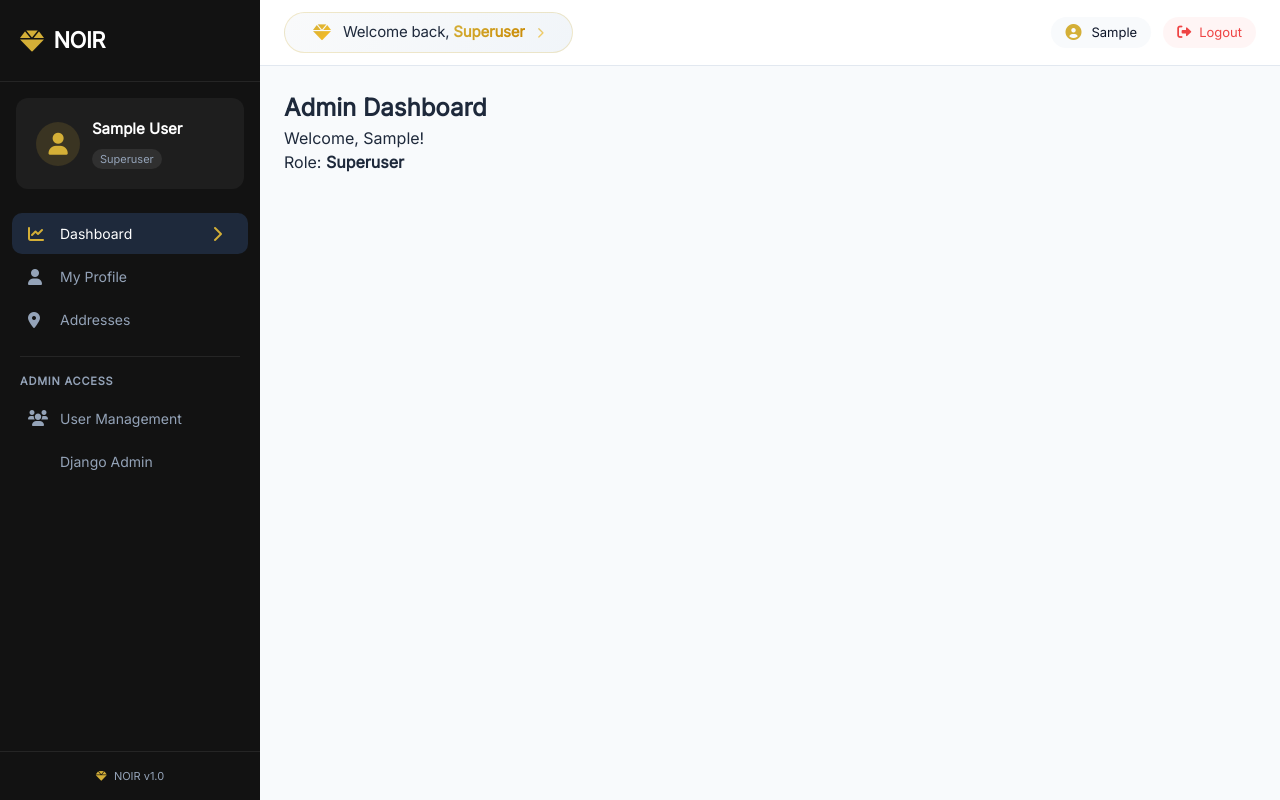
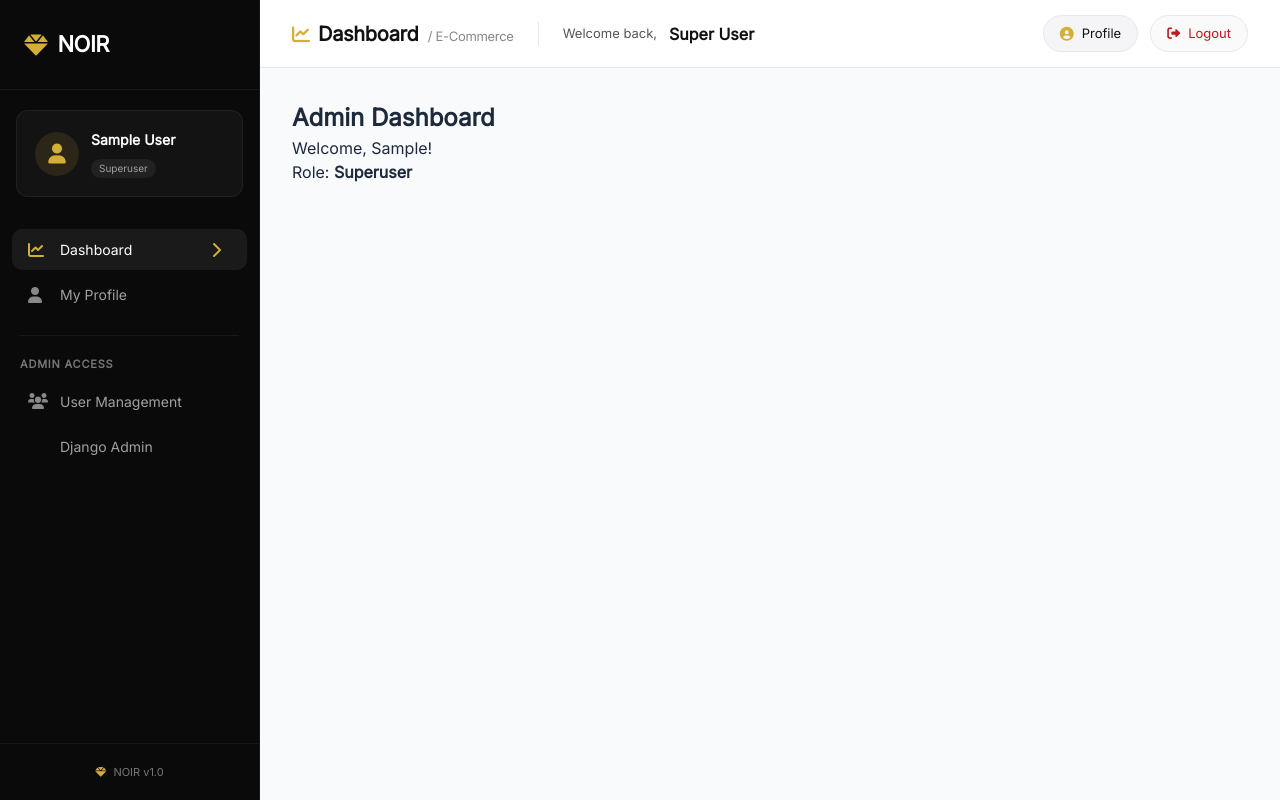
Before and after one commit to vinaykalwala/Ecommerce, a Django app: page /accounts/dashboard/ in a window 1280 px wide. Run offline with Django 5.2, Linux system fonts and the light colour scheme; the visitor is signed in with stand-in values (Sample User, id 1); data comes from the database, SQL or seed files in the repository.

Commit message:
Them updated

```diff
--- a/templates/sidebar.html
+++ b/templates/sidebar.html
@@ -21,22 +21,21 @@
             overflow-x: hidden;
         }
 
-        /* Professional Dark Theme - Minimal Yellow */
+        /* Professional Dark Theme - Black, White & Gold only */
         :root {
             --bg-primary: #ffffff;
             --bg-secondary: #f8fafc;
-            --bg-sidebar:  #121212;
-            --bg-sidebar-hover: #1e293b;
-            --text-primary: #0f172a;
-            --text-secondary: #475569;
-            --text-sidebar: #94a3b8;
-            --text-sidebar-hover: #f1f5f9;
-            --border-light: #e2e8f0;
-            --accent-blue: #3b82f6;
+            --bg-sidebar: #0a0a0a;
+            --bg-sidebar-hover: #1a1a1a;
+            --text-primary: #111111;
+            --text-secondary: #555555;
+            --text-sidebar: #a0a0a0;
+            --text-sidebar-hover: #ffffff;
+            --border-light: #e8e8ec;
             --accent-gold: #d4af37;
-            --accent-gold-muted: #ca8a04;
-            --shadow-sm: 0 1px 2px rgba(0, 0, 0, 0.05);
-            --shadow-md: 0 4px 6px -1px rgba(0, 0, 0, 0.1);
+            --accent-gold-dark: #b4942c;
+            --shadow-sm: 0 1px 2px rgba(0, 0, 0, 0.04);
+            --shadow-md: 0 4px 12px rgba(0, 0, 0, 0.06);
             --radius-sm: 8px;
             --radius-md: 12px;
             --transition: all 0.2s ease;
@@ -59,23 +58,24 @@
             display: flex;
             flex-direction: column;
             overflow-y: auto;
+            border-right: 1px solid rgba(255, 255, 255, 0.06);
         }
 
         .premium-sidebar::-webkit-scrollbar {
             width: 4px;
         }
         .premium-sidebar::-webkit-scrollbar-track {
-            background: #1e293b;
+            background: #1a1a1a;
         }
         .premium-sidebar::-webkit-scrollbar-thumb {
-            background: #475569;
+            background: #d4af37;
             border-radius: 4px;
         }
 
         /* Sidebar Header */
         .sidebar-header {
-            padding: 24px 20px;
-            border-bottom: 1px solid rgba(255, 255, 255, 0.08);
+            padding: 28px 24px;
+            border-bottom: 1px solid rgba(255, 255, 255, 0.06);
         }
 
         .sidebar-logo {
@@ -99,36 +99,37 @@
             display: flex;
             align-items: center;
             gap: 12px;
-            padding: 20px;
-            margin: 16px 16px 8px 16px;
-            background: rgba(255, 255, 255, 0.05);
+            padding: 18px;
+            margin: 20px 16px 12px 16px;
+            background: rgba(255, 255, 255, 0.04);
             border-radius: var(--radius-md);
+            border: 1px solid rgba(255, 255, 255, 0.06);
         }
 
         .sidebar-avatar {
             width: 44px;
             height: 44px;
-            background: rgba(212, 175, 55, 0.15);
+            background: rgba(212, 175, 55, 0.12);
             border-radius: 50%;
             display: flex;
             align-items: center;
             justify-content: center;
             color: var(--accent-gold);
-            font-size: 22px;
+            font-size: 20px;
         }
 
         .sidebar-user-info h4 {
-            font-size: 15px;
+            font-size: 14px;
             font-weight: 600;
-            color: white;
+            color: #ffffff;
             margin-bottom: 4px;
         }
 
         .user-role {
-            font-size: 11px;
+            font-size: 10px;
             font-weight: 500;
-            color: var(--text-sidebar);
-            background: rgba(255, 255, 255, 0.08);
+            color: #a0a0a0;
+            background: rgba(255, 255, 255, 0.06);
             padding: 2px 8px;
             border-radius: 12px;
             display: inline-block;
@@ -137,7 +138,7 @@
         /* Sidebar Navigation */
         .sidebar-nav {
             flex: 1;
-            padding: 16px 0;
+            padding: 20px 0;
         }
 
         .sidebar-menu {
@@ -147,7 +148,7 @@
         }
 
         .sidebar-menu-item {
-            margin-bottom: 2px;
+            margin-bottom: 4px;
         }
 
         .sidebar-menu-link {
@@ -156,7 +157,7 @@
             gap: 12px;
             padding: 10px 16px;
             margin: 0 12px;
-            color: var(--text-sidebar);
+            color: #a0a0a0;
             text-decoration: none;
             font-size: 14px;
             font-weight: 500;
@@ -167,21 +168,20 @@
         .sidebar-menu-link i {
             width: 20px;
             font-size: 16px;
-            color: var(--text-sidebar);
+            color: #888888;
         }
 
         .sidebar-menu-link:hover {
-            background: var(--bg-sidebar-hover);
-            color: white;
+            background: #1a1a1a;
+            color: #ffffff;
         }
         .sidebar-menu-link:hover i {
             color: var(--accent-gold);
         }
 
         .sidebar-menu-link.active {
-            background: var(--bg-sidebar-hover);
-            color: white;
-            border-radius: 10px;
+            background: #1a1a1a;
+            color: #ffffff;
         }
         .sidebar-menu-link.active i {
             color: var(--accent-gold);
@@ -189,8 +189,8 @@
 
         .sidebar-divider {
             height: 1px;
-            background: rgba(255, 255, 255, 0.08);
-            margin: 16px 20px;
+            background: rgba(255, 255, 255, 0.06);
+            margin: 20px 20px;
         }
 
         .sidebar-menu-title {
@@ -198,14 +198,14 @@
             font-weight: 600;
             text-transform: uppercase;
             letter-spacing: 0.8px;
-            color: var(--text-sidebar);
+            color: #777777;
             padding: 0 20px;
             margin: 16px 0 8px 0;
         }
 
         .menu-arrow {
             margin-left: auto;
-            font-size: 12px;
+            font-size: 11px;
             opacity: 0;
             transition: var(--transition);
             color: var(--accent-gold);
@@ -221,14 +221,14 @@
         }
 
         .sidebar-footer {
-            padding: 16px 20px;
-            border-top: 1px solid rgba(255, 255, 255, 0.08);
+            padding: 20px 24px;
+            border-top: 1px solid rgba(255, 255, 255, 0.06);
             margin-top: auto;
         }
 
         .sidebar-version {
             font-size: 11px;
-            color: var(--text-sidebar);
+            color: #777777;
             text-align: center;
         }
         .sidebar-version i {
@@ -244,11 +244,12 @@
             background: var(--bg-secondary);
         }
 
-        /* Header */
+        /* ========== PROFESSIONAL HEADER - BLACK & WHITE ========== */
         .premium-header {
-            background: var(--bg-primary);
-            border-bottom: 1px solid var(--border-light);
-            padding: 12px 24px;
+            background: #ffffff;
+            border-bottom: 1px solid #e8e8ec;
+            padding: 0 32px;
+            height: 68px;
             display: flex;
             align-items: center;
             justify-content: space-between;
@@ -260,128 +261,192 @@
         .header-left {
             display: flex;
             align-items: center;
-            gap: 16px;
+            gap: 24px;
             flex: 1;
         }
 
         .mobile-menu-btn {
             display: none;
             background: transparent;
-            border: 1px solid var(--border-light);
-            width: 38px;
-            height: 38px;
-            border-radius: var(--radius-sm);
+            border: none;
+            width: 36px;
+            height: 36px;
+            border-radius: 8px;
             cursor: pointer;
-            font-size: 16px;
-            color: var(--text-primary);
+            font-size: 18px;
+            color: #111111;
             align-items: center;
             justify-content: center;
+            transition: all 0.2s;
+        }
+        .mobile-menu-btn:hover {
+            background: #f0f0f2;
         }
 
-        /* PROFESSIONAL WELCOME BANNER - Clean, no badge, elegant gradient */
-        .welcome-marquee {
-            background: linear-gradient(120deg, #f9fafb 0%, #f1f5f9 100%);
-            border-radius: 60px;
-            padding: 8px 28px;
-            display: inline-flex;
+        /* Professional Page Title */
+        .page-title-desktop {
+            display: flex;
+            align-items: baseline;
+            gap: 8px;
+        }
+        .page-title-desktop i {
+            color: var(--accent-gold);
+            font-size: 18px;
+        }
+        .page-title-desktop h1 {
+            font-size: 20px;
+            font-weight: 700;
+            color: #111111;
+            letter-spacing: -0.3px;
+        }
+        .page-title-desktop span {
+            font-size: 13px;
+            font-weight: 400;
+            color: #888888;
+            margin-left: 4px;
+        }
+
+        /* Professional User Welcome - Minimal */
+        .user-welcome {
+            display: flex;
             align-items: center;
             gap: 12px;
-            border: 1px solid rgba(212, 175, 55, 0.25);
-            transition: all 0.3s ease;
+            padding-left: 24px;
+            border-left: 1px solid #e8e8ec;
+        }
+        .user-welcome-text {
+            font-size: 13px;
+            color: #555555;
+        }
+        .user-welcome-name {
+            font-weight: 700;
+            color: #111111;
+        }
+        .user-welcome-badge {
+            background: #f5f5f7;
+            padding: 4px 10px;
+            border-radius: 20px;
+            font-size: 11px;
+            font-weight: 600;
+            color: var(--accent-gold);
         }
 
-        .welcome-marquee:hover {
-            border-color: rgba(212, 175, 55, 0.5);
-            box-shadow: 0 2px 12px rgba(0, 0, 0, 0.04);
-        }
-
-        .welcome-icon {
-            background: linear-gradient(135deg, #d4af37, #fbbf24);
-            -webkit-background-clip: text;
-            background-clip: text;
-            color: transparent;
-            font-size: 18px;
-        }
-
-        .welcome-text {
-            font-size: 15px;
-            font-weight: 500;
-            color: #1e293b;
-            letter-spacing: -0.2px;
-        }
-
-        .welcome-highlight {
-            font-weight: 700;
-            background: linear-gradient(135deg, #d4af37, #ca8a04);
-            -webkit-background-clip: text;
-            background-clip: text;
-            color: transparent;
-        }
-
-        /* Hide original page title */
-        .page-title {
-            display: none;
-        }
-
+        /* Header Actions */
         .header-right {
             display: flex;
             align-items: center;
             gap: 12px;
         }
 
-        .header-profile {
-            display: flex;
-            align-items: center;
-            gap: 10px;
-            padding: 6px 14px;
-            border-radius: 30px;
-            text-decoration: none;
-            background: var(--bg-secondary);
-            transition: all 0.2s;
-        }
-        .header-profile:hover {
-            background: #f1f5f9;
-        }
-        .header-profile i {
-            font-size: 16px;
-            color: var(--accent-gold);
-        }
-        .header-profile span {
-            font-size: 13px;
-            font-weight: 500;
-            color: var(--text-primary);
-        }
-
-        .header-logout {
+        /* Professional Action Buttons - No Blue */
+        .header-btn {
             display: flex;
             align-items: center;
             gap: 8px;
-            padding: 6px 14px;
-            border-radius: 30px;
+            padding: 8px 16px;
+            border-radius: 40px;
             text-decoration: none;
-            color: #ef4444;
-            background: rgba(239, 68, 68, 0.05);
+            font-size: 13px;
+            font-weight: 500;
             transition: all 0.2s;
         }
-        .header-logout:hover {
-            background: rgba(239, 68, 68, 0.1);
+        .profile-btn {
+            background: #f5f5f7;
+            border: 1px solid #e8e8ec;
+            color: #111111;
         }
-        .header-logout i {
+        .profile-btn:hover {
+            background: #ebebef;
+            border-color: #d4af37;
+        }
+        .profile-btn i {
+            color: var(--accent-gold);
             font-size: 14px;
         }
-        .header-logout span {
+        .logout-btn {
+            background: #fafafa;
+            border: 1px solid #e8e8ec;
+            color: #b91c1c;
+        }
+        .logout-btn:hover {
+            background: #fef2f2;
+            border-color: #d4af37;
+        }
+        .logout-btn i {
             font-size: 13px;
-            font-weight: 500;
+        }
+
+        /* Hide old elements */
+        .welcome-marquee {
+            display: none;
+        }
+        .page-title {
+            display: none;
         }
 
         /* Page Content */
         .page-content {
-            padding: 24px;
+            padding: 32px;
         }
 
+        /* Card Styles */
+        .card {
+            background: #ffffff;
+            border-radius: 20px;
+            border: 1px solid #e8e8ec;
+            box-shadow: 0 1px 3px rgba(0, 0, 0, 0.02);
+            overflow: hidden;
+        }
+        .card-header {
+            padding: 20px 28px;
+            border-bottom: 1px solid #e8e8ec;
+            font-weight: 600;
+            font-size: 16px;
+            color: #111111;
+            background: #ffffff;
+        }
+        .card-body {
+            padding: 28px;
+        }
 
+        .btn {
+            display: inline-flex;
+            align-items: center;
+            gap: 8px;
+            padding: 10px 24px;
+            border-radius: 40px;
+            font-size: 13px;
+            font-weight: 600;
+            text-decoration: none;
+            transition: all 0.2s;
+            cursor: pointer;
+            border: none;
+        }
+        .btn-primary {
+            background: #111111;
+            color: #ffffff;
+        }
+        .btn-primary:hover {
+            background: #2a2a2a;
+            transform: translateY(-1px);
+        }
+        .btn-primary i {
+            color: var(--accent-gold);
+        }
+        .btn-secondary {
+            background: #f5f5f7;
+            color: #111111;
+            border: 1px solid #e8e8ec;
+        }
+        .btn-secondary:hover {
+            background: #ebebef;
+            border-color: #d4af37;
+        }
+        .btn-secondary i {
+            color: var(--accent-gold);
+        }
 
-        /* Mobile: Hide welcome banner and show page title instead */
+        /* Mobile Responsive */
         @media (max-width: 900px) {
             .premium-sidebar {
                 transform: translateX(-100%);
@@ -473,6 +557,7 @@
                         <i class="fas fa-chevron-right menu-arrow"></i>
                     </a>
                 </li>
+                  {% if request.user.user_type == 'admin' %}
                 <li class="sidebar-menu-item">
                     <a href="{% url 'address_list' %}" class="sidebar-menu-link {% if request.resolver_match.url_name == 'address_list' %}active{% endif %}">
                         <i class="fas fa-map-marker-alt"></i>
@@ -516,36 +601,41 @@
 
     <!-- Main Content -->
     <main class="main-content">
+        <!-- PROFESSIONAL HEADER - BLACK, WHITE & GOLD ONLY -->
         <header class="premium-header">
             <div class="header-left">
                 <button class="mobile-menu-btn" id="mobileMenuBtn">
                     <i class="fas fa-bars"></i>
                 </button>
 
-                <!-- CLEAN PROFESSIONAL WELCOME BANNER - Hidden on mobile, visible on desktop -->
-                <div class="welcome-marquee">
-                    <i class="fas fa-gem welcome-icon"></i>
-                    <span class="welcome-text">
-                        Welcome back,
-                        <span class="welcome-highlight">
-                            {% if request.user.user_type == 'superuser' %}
-                                Superuser
-                            {% else %}
-                                {{ request.user.first_name|default:request.user.username }}
-                            {% endif %}
-                        </span>
-                    </span>
-                    <i class="fas fa-chevron-right welcome-icon" style="font-size: 11px; opacity: 0.7;"></i>
+                <!-- Desktop Page Title -->
+                <div class="page-title-desktop">
+                    <i class="fas fa-chart-line"></i>
+                    <h1>Dashboard <span>/ E-Commerce</span></h1>
                 </div>
 
-                <h2 class="page-title" id="pageTitle">{% block page_title %}Dashboard{% endblock %}</h2>
+                <!-- Desktop User Welcome -->
+                <div class="user-welcome">
+                    <span class="user-welcome-text">Welcome back,</span>
+                    <span class="user-welcome-name">
+                        {% if request.user.user_type == 'superuser' %}
+                            Super User
+                        {% else %}
+                            {{ request.user.first_name|default:request.user.username }}
+                        {% endif %}
+                    </span>
+                </div>
+
+                <!-- Mobile Page Title -->
+                <h2 class="page-title" id="pageTitle">Dashboard</h2>
             </div>
+
             <div class="header-right">
-                <a href="{% url 'profile' %}" class="header-profile">
+                <a href="{% url 'profile' %}" class="header-btn profile-btn">
                     <i class="fas fa-user-circle"></i>
-                    <span>{{ request.user.first_name|default:request.user.username }}</span>
+                    <span>Profile</span>
                 </a>
-                <a href="{% url 'logout' %}" class="header-logout">
+                <a href="{% url 'logout' %}" class="header-btn logout-btn">
                     <i class="fas fa-sign-out-alt"></i>
                     <span>Logout</span>
                 </a>
```
Also changed, not shown: other parts of templates/sidebar.html (+35 -16 lines), templates/accounts/login.html (+41 -33 lines).
